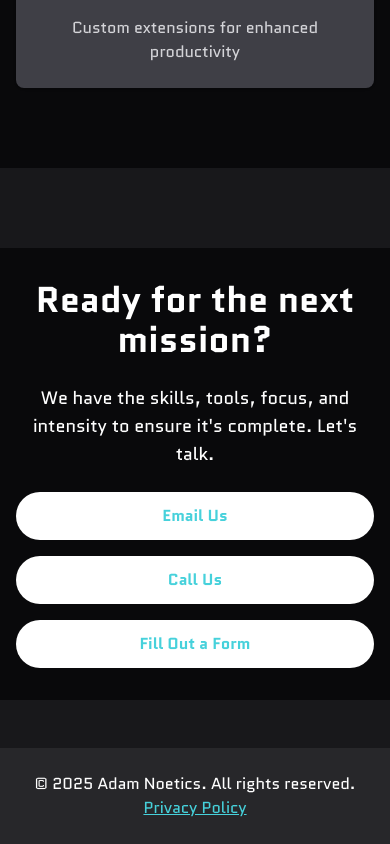
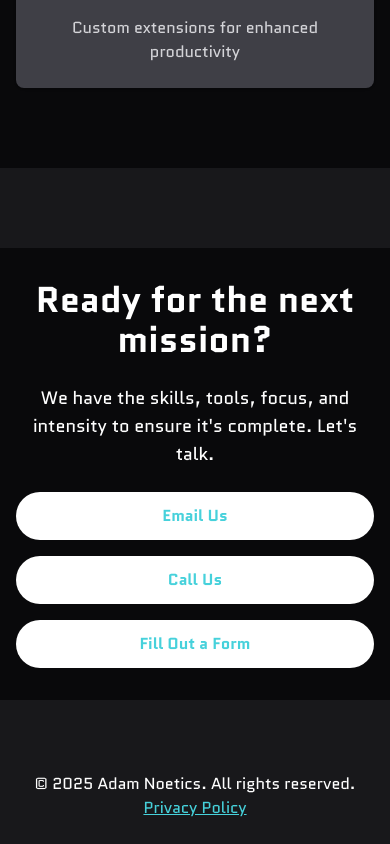
Before and after one commit to adamn1225/adam-noetics, a Next.js app: page / in a window 390 px wide. Shown: the part 5188-6032 px from the top of the page. Built offline with nearby package versions, Linux system fonts and the light colour scheme; no server answers.

Commit message:
responsive privacy policy

```diff
--- a/pages/layout.tsx
+++ b/pages/layout.tsx
@@ -44,7 +44,7 @@ const RootLayout: React.FC<RootLayoutProps> = ({ children }) => {
                 <main className={"flex flex-col mt-16 min-h-screen " + quantico.className}>
                     {children}
                 </main>
-                <footer className="bg-zinc-800 text-white py-6 flex items-center justify-center">
+                <footer className="bg-zinc-800 dark:bg-zinc-900 text-white py-6 flex items-center justify-center">
                     <div className={"container mx-auto text-center"}>
                         <p className={"text-sm" + quantico.className}>
                             &copy; {new Date().getFullYear()} Adam Noetics. All rights reserved.
--- a/pages/privacy-policy/index.tsx
+++ b/pages/privacy-policy/index.tsx
@@ -52,7 +52,7 @@ const PrivacyPolicyPage = () => {
                     If you have any questions about this policy, contact us at [Your Email].
                 </p>
             </div>
-            <footer className="bg-gray-900 text-white py-6">
+            <footer className="bg-gray-950 text-white py-6">
                 <div className="container mx-auto text-center">
                     <p className="text-sm">
                         &copy; {new Date().getFullYear()} Adam Noetics. All rights reserved.
```
